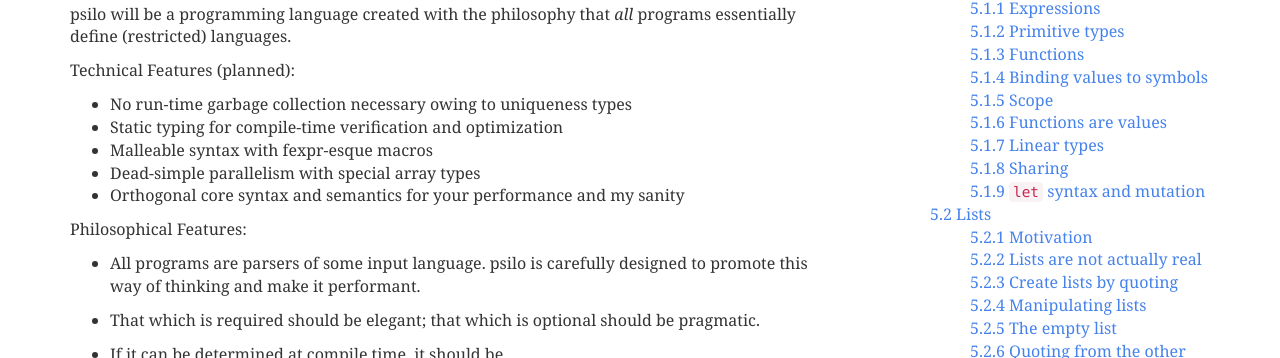
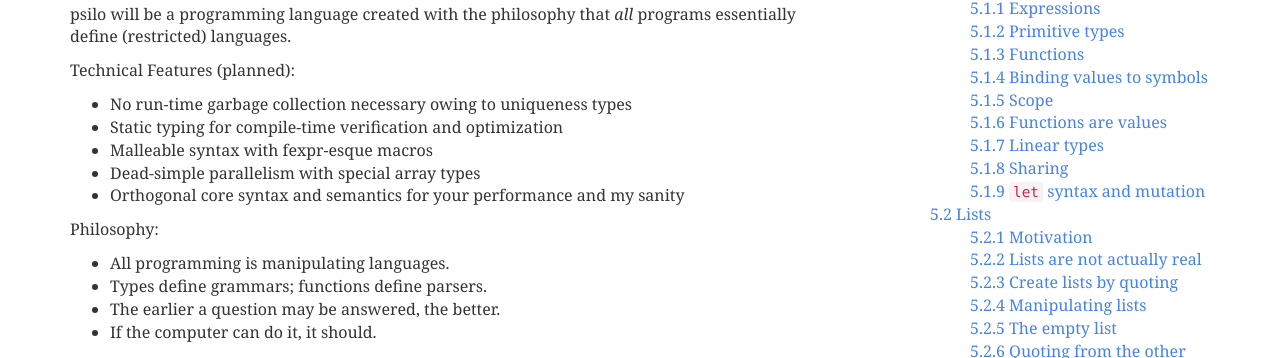
Before and after one commit to gatlin/psilo, a plain HTML site: page index.html in a window 1280 px wide. Shown: the part 314-672 px from the top of the page. Drawn offline with Linux system fonts and the light colour scheme.

Commit message:
philosophical change

```diff
--- a/index.html
+++ b/index.html
@@ -134,12 +134,12 @@ document.write('<a h'+'ref'+'="ma'+'ilto'+':'+e+'">'+e+'<\/'+'a'+'>');
 <li>Dead-simple parallelism with special array types</li>
 <li>Orthogonal core syntax and semantics for your performance and my sanity</li>
 </ul>
-<p>Philosophical Features:</p>
+<p>Philosophy:</p>
 <ul>
-<li><p>All programs are parsers of some input language. psilo is carefully designed to promote this way of thinking and make it performant.</p></li>
-<li><p>That which is required should be elegant; that which is optional should be pragmatic.</p></li>
-<li><p>If it can be determined at compile time, it should be.</p></li>
-<li><p>Advanced computer science ideas should be exposed, but not mandatory for writing high quality programs.</p></li>
+<li>All programming is manipulating languages.</li>
+<li>Types define grammars; functions define parsers.</li>
+<li>The earlier a question may be answered, the better.</li>
+<li>If the computer can do it, it should.</li>
 </ul>
 <h1 id="status"><span class="header-section-number">3</span> Status</h1>
 <p><strong>17 June 2014</strong> Algebraic Data Types are going to be more like GADTs in Haskell and the syntax reflects this. The symbol for creating ADTs is reminiscent of EBNF as well.</p>
```
